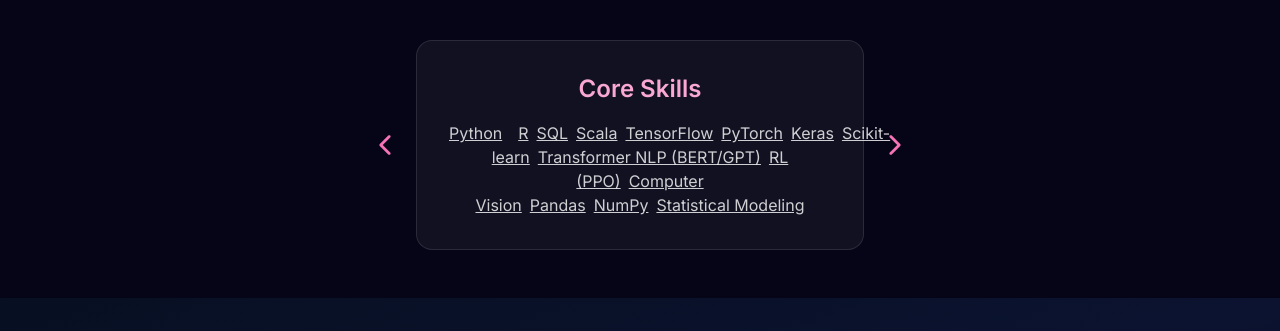
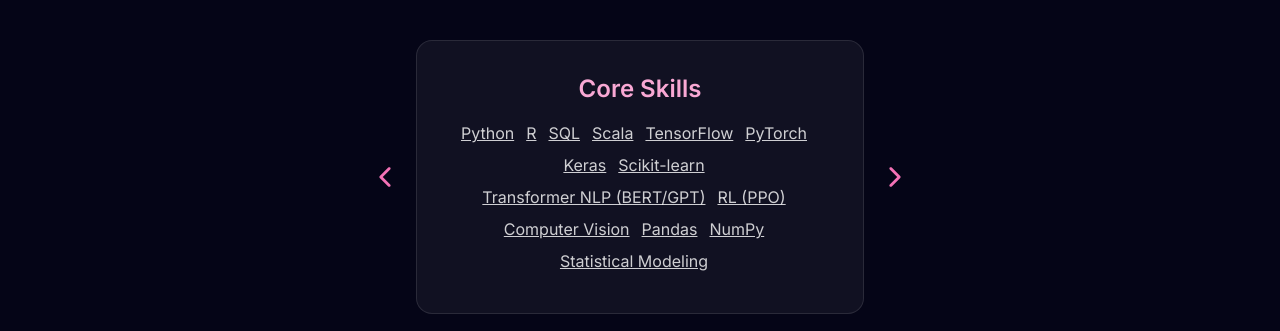
Before and after one commit to debasmita30/PortFolio-DataScience, a React (Create React App) app: page / in a window 1280 px wide. Shown: the part 1400-1731 px from the top of the page. Built offline with nearby package versions, Linux system fonts and the light colour scheme.

Commit message:
Update App.js

```diff
--- a/src/App.js
+++ b/src/App.js
@@ -204,7 +204,7 @@
     {
       title: "Core Skills",
       content: (
-        <p className="text-white/80 space-x-2">
+        <div className="flex flex-wrap justify-center text-white/80">
           {[
             "Python",
             "R",
@@ -226,12 +226,12 @@
               href={skillLinks[skill]}
               target="_blank"
               rel="noreferrer"
-              className="hover:text-pink-300 underline mr-2"
+              className="hover:text-pink-300 underline mr-3 mb-2"
             >
               {skill}
             </a>
           ))}
-        </p>
+        </div>
       ),
     },
     {
```
